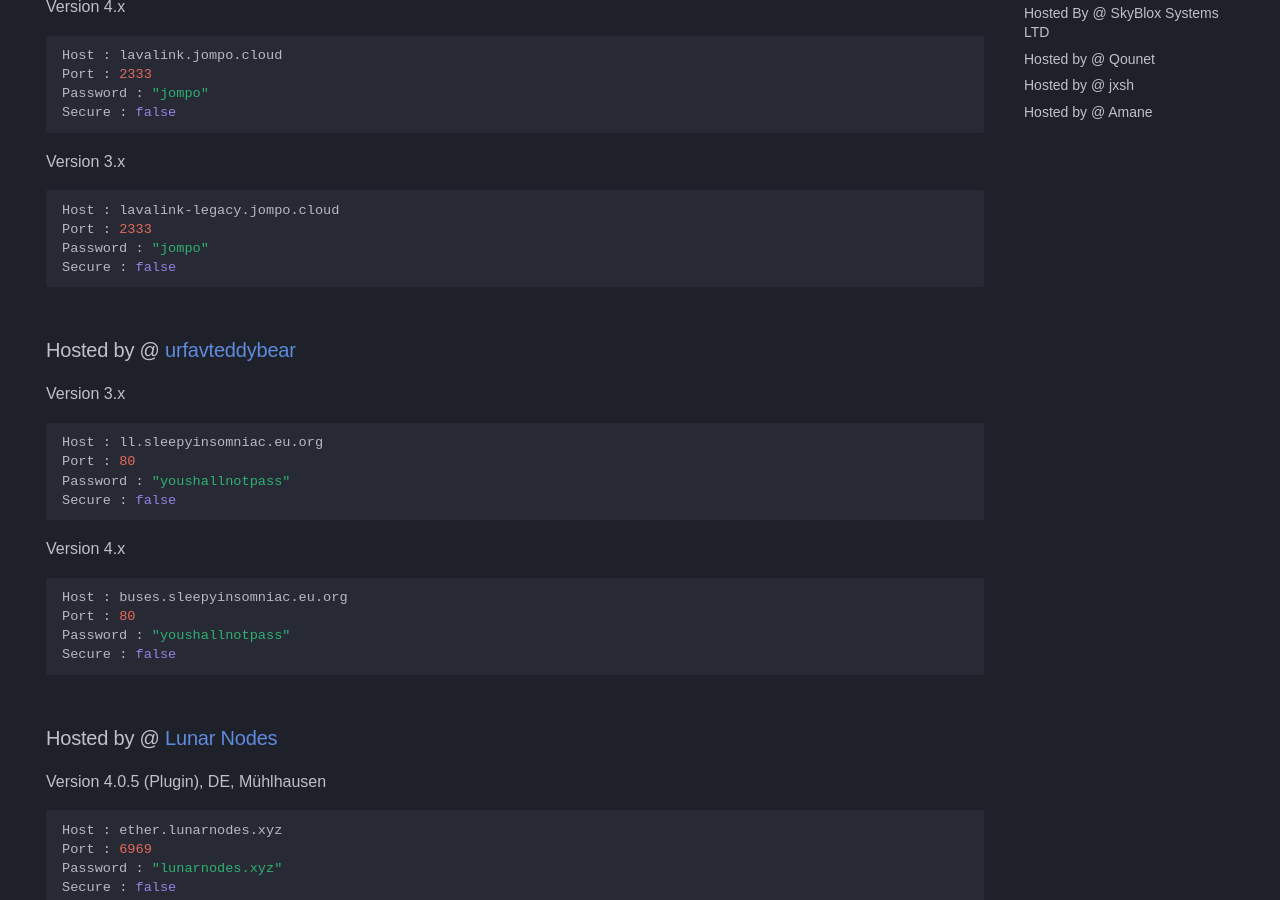
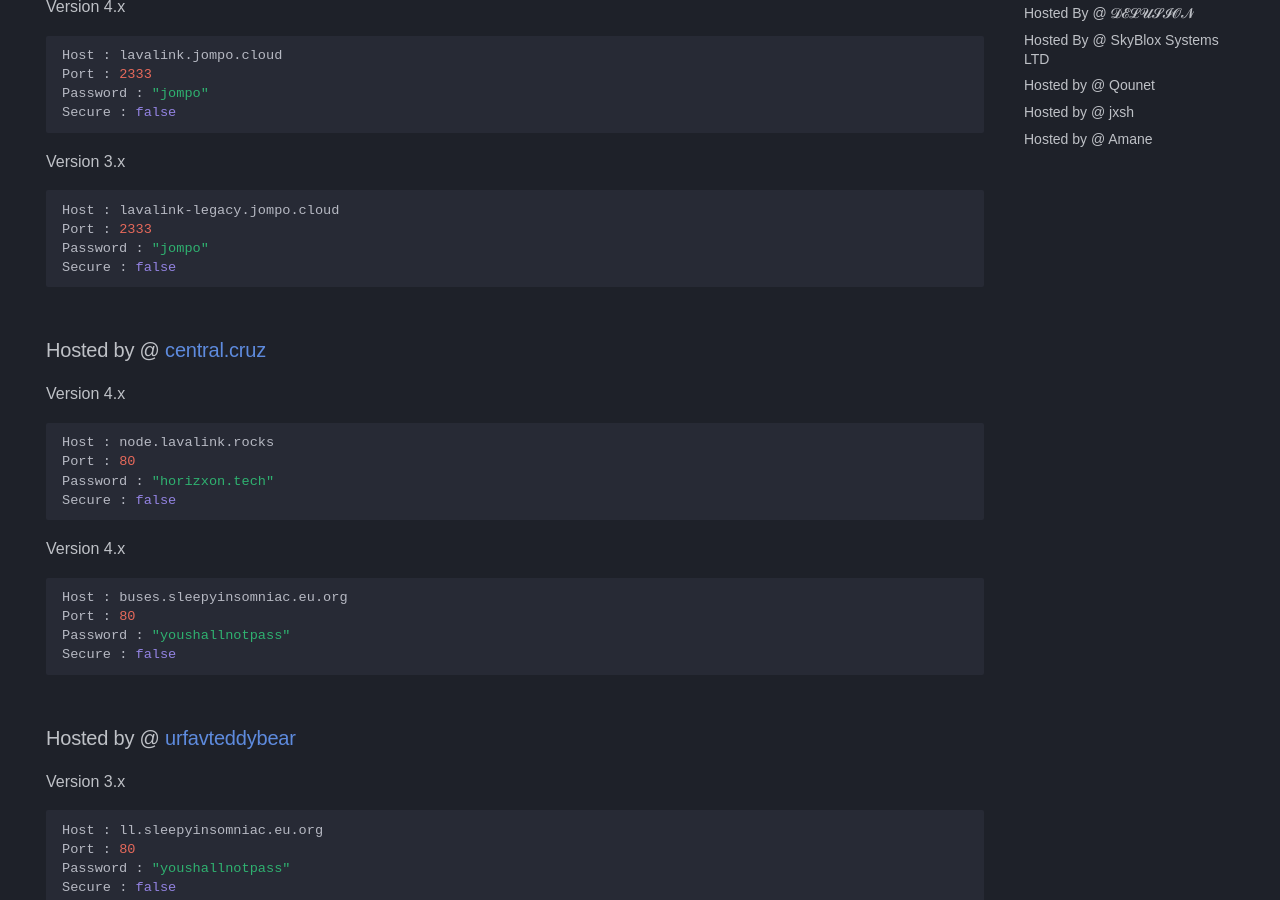
Before and after one commit to DarrenOfficial/lavalink-list, an MkDocs documentation site: the page built from docs/NoSSL/lavalink-without-ssl.md, in a window 1280 px wide and 900 px high, scrolled down 415 px. Built offline with MkDocs 1.6.1 and Material for MkDocs 9.7.7, drawn with Linux system fonts in a browser that asks for light colours; some web fonts are replaced; comment, search, counter and statistics services are not loaded; a style sheet for code colours, icons or effects is not loaded; some of the changed text lies outside the part shown.

Commit message:
Update lavalink-without-ssl.md

````diff
--- a/docs/NoSSL/lavalink-without-ssl.md
+++ b/docs/NoSSL/lavalink-without-ssl.md
@@ -32,6 +32,22 @@ Version 3.x
 Host : lavalink-legacy.jompo.cloud
 Port : 2333
 Password : "jompo"
+Secure : false
+```
+
+### Hosted by @ [central.cruz](https://github.com/HenGPlayZ/)
+Version 4.x
+```bash
+Host : node.lavalink.rocks
+Port : 80
+Password : "horizxon.tech"
+Secure : false
+```
+Version 4.x
+```bash
+Host : buses.sleepyinsomniac.eu.org
+Port : 80
+Password : "youshallnotpass"
 Secure : false
 ```
 
````
